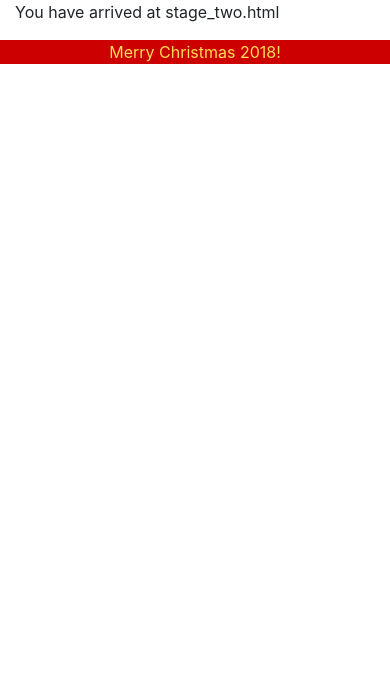
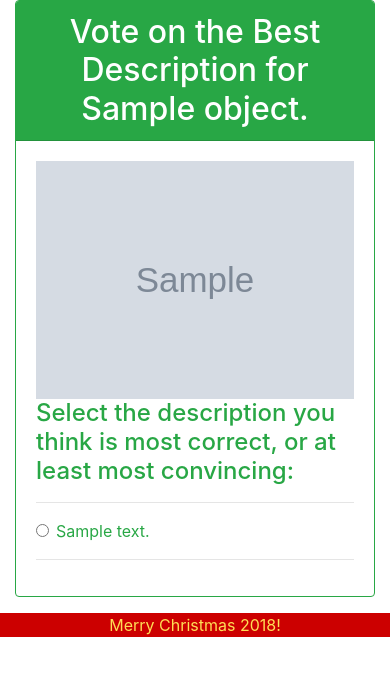
Before and after one commit to JMorris1575/christmas18, a Django app: template c18/whatsit/templates/whatsit/stage_two.html in a window 390 px wide. Shown: the part 131-807 px from the top of the page. Run offline with Django 3.2, Linux system fonts and the light colour scheme; the template is opened without the code that fills it: most values are stand-ins (such as "Sample title", 1, 10 or a date in 2020); grey boxes marked "Sample" are stand-in pictures; some libraries are stand-ins or nearby versions.

Commit message:
Working on stage_two.html: needs submit and cancel buttons as well as a means of recording the votes.

```diff
--- a/c18/gift/templates/gift/activity_list.html
+++ b/c18/gift/templates/gift/activity_list.html
@@ -30,8 +30,9 @@
                 <div class="col-md-8 card-text">
                     <h5>What Is It?</h5>
                     <p>
-                        Try to describe the objects in the pictures and try for either the most correct or the most
-                        creative description as voted by other family members.
+                        Given a picture of something that is not exactly seen everyday, come up with a description of
+                        what it might be or how it might be, or have been, used. Vote on what you think is the best
+                        description before being told what it really is.
                     </p>
                 </div>
                 <div class="col-md-4 mt-3 mt-md-0">
--- a/c18/whatsit/templates/whatsit/stage_two.html
+++ b/c18/whatsit/templates/whatsit/stage_two.html
@@ -2,5 +2,32 @@
 {% load static %}
 
 {% block content %}
-    You have arrived at stage_two.html
+    <div class="card border-success col-md-10 mx-md-auto mb-3 px-0">
+        <h2 class="card-header bg-success text-white text-center">
+            Vote on the Best Description for {{ object }}.
+        </h2>
+        <div class="card-body text-success">
+
+            <!-- Image -->
+            <div class="row justify-content-center">
+                <img class="col-md-4" src="{% static object.image_filename %}">
+            </div>
+
+            <!-- Instructions -->
+            <h4 class="card-title">Select the description you think is most correct, or at least most convincing:</h4>
+            <hr>
+
+            <!-- Voting form -->
+            <form action="{% url 'whatsit:object_view' object.number %}" method="post">
+                {% csrf_token %}
+                {% for description in descriptions %}
+                    <div class="form-check">
+                        <input class="form-check-input" type="radio" name="chosen" value="{{ description.id }}">
+                        <label class="form-check-label">{{ description.description }}</label>
+                    </div>
+                    <hr>
+                {% endfor %}
+            </form>
+        </div>
+    </div>
 {% endblock %}
--- a/c18/whatsit/views.py
+++ b/c18/whatsit/views.py
@@ -32,6 +32,8 @@ class SingleObjectView(View):
                     context['description'] = description[0]
             elif object.stage == object.TWO:
                 self.template_name = 'whatsit/stage_two.html'
+                descriptions = Description.objects.filter(object=object)
+                context['descriptions'] = descriptions
 
         return render(request, self.template_name, context)
 
```
Also changed, not shown: c18/whatsit/templates/whatsit/stage_one.html (+6 -5 lines).
